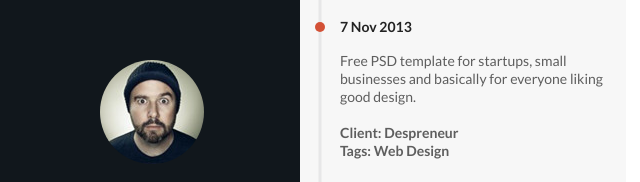
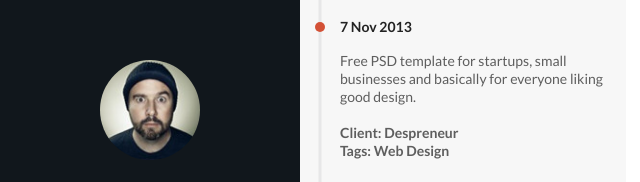
Before and after one commit to Gizzz/portfolio-timeline, a plain HTML site: page index.html in a window 1280 px wide. Shown: the top 182 px of the page, 0-640 px from the left. Drawn offline with nearby package versions, Linux system fonts and the light colour scheme.

Commit message:
person img fix

```diff
--- a/less/03 specific.less
+++ b/less/03 specific.less
@@ -9,12 +9,12 @@ section.about {
         border-bottom: 1px solid #292f33;
 
         .photo {
-            width: 100px;
-            height: 100px;
             margin: auto;
             margin-bottom: 25px;
 
             img {
+                width: 100px;
+                height: 100px;
                 border-radius: 50%;
             }
         }
```
Also changed, not shown: css/final.css, 1 other file.
